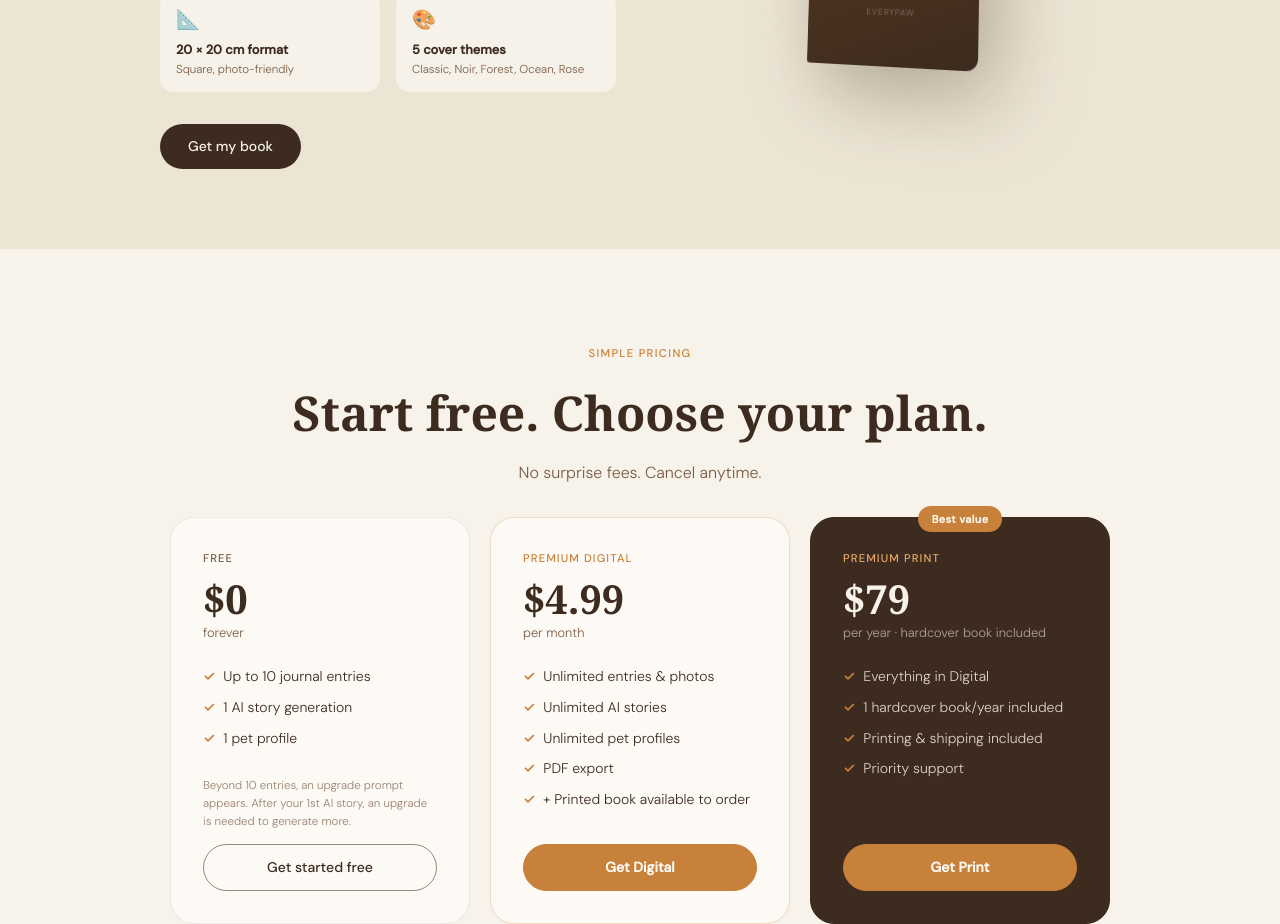
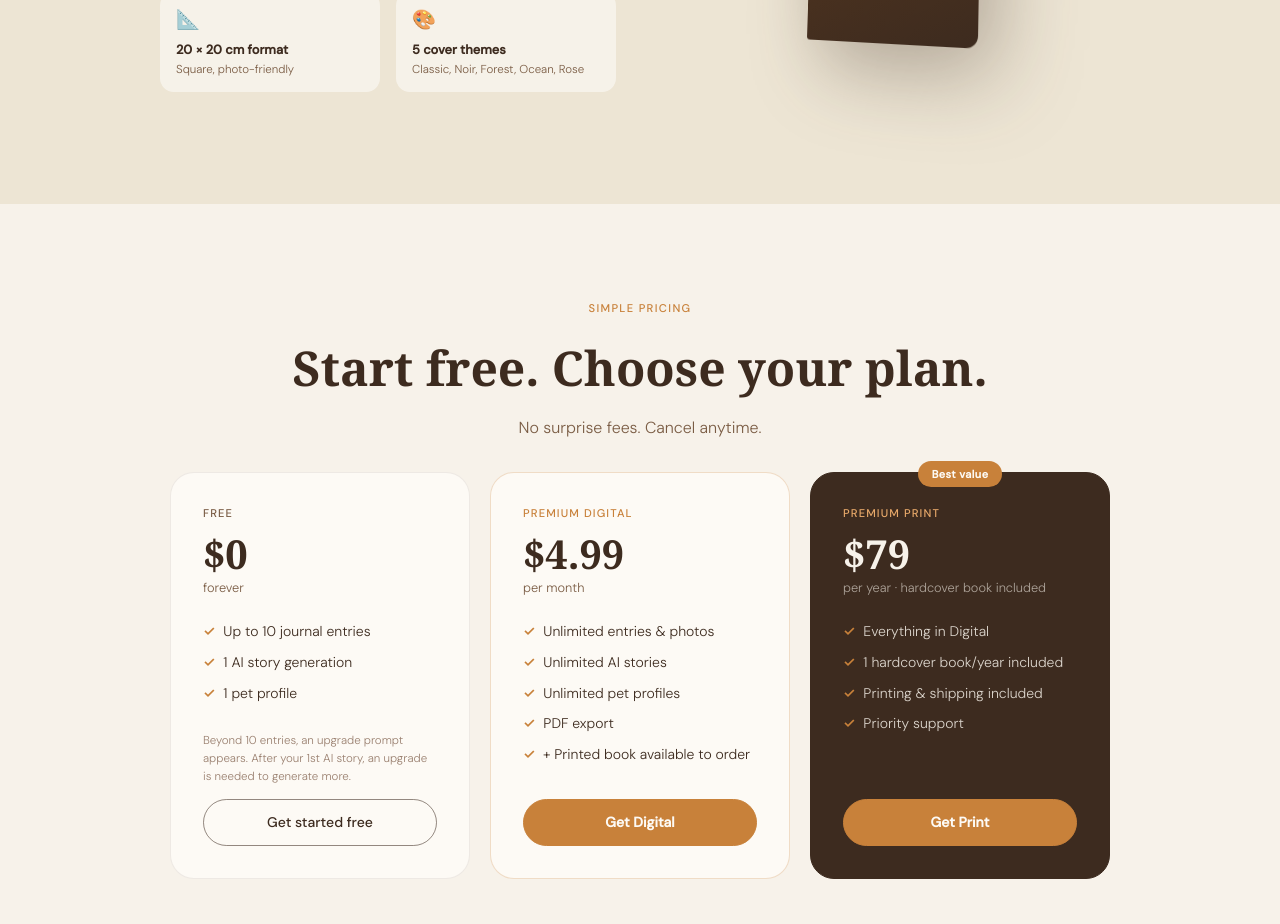
Before and after one commit to CookServices/everypaw, a Next.js app: page / in a window 1280 px wide. Shown: the part 3580-4504 px from the top of the page. Built offline with nearby package versions, Linux system fonts and the light colour scheme.

Commit message:
fix: remove broken book order button from landing
The "Commander mon livre / Get my book" button linked to
/fr/auth/signup?plan=print which 404s. Button removed.

https://claude.ai/code/session_01NJQAHwyocoMdHBrbzPW2Jm

```diff
--- a/src/app/page.tsx
+++ b/src/app/page.tsx
@@ -521,12 +521,6 @@ export default function Home() {
                 </div>
               ))}
             </div>
-            <Link
-              href={isFR ? "/fr/auth/signup?plan=print" : "/auth/signup?plan=print"}
-              style={{ display: "inline-flex", alignItems: "center", gap: ".5rem", background: "#3D2B1F", color: "#F7F2EA", padding: ".75rem 1.75rem", borderRadius: 100, fontSize: ".875rem", fontWeight: 500, textDecoration: "none" }}
-            >
-              {isFR ? "Commander mon livre" : "Get my book"}
-            </Link>
           </div>
 
           {/* Right: 3D book mockup */}
```
